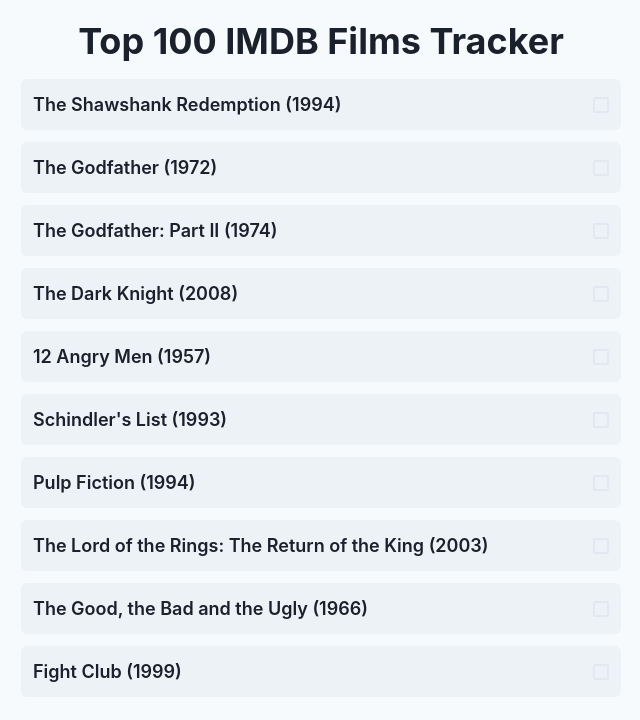
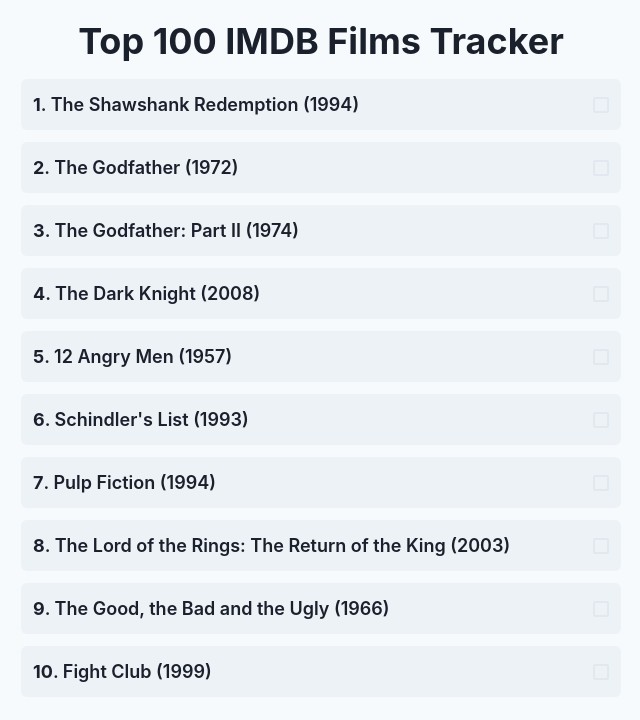
Before and after one commit to GPT-Engineer-App/imdb-tracker-app, a React (Vite) app: page / in a window 1280 px wide. Shown: the top 720 px of the page, without its empty margins (319-959 px from the left). Built offline with nearby package versions, Linux system fonts and the light colour scheme.

Commit message:
Added labels with rankings for each of the top 100 IMDB films in the Index page.

```diff
--- a/src/pages/Index.jsx
+++ b/src/pages/Index.jsx
@@ -24,7 +24,7 @@ const Index = () => {
       <Stack spacing={3} maxW="600px" mx="auto">
         {movies.map(movie => (
           <Flex key={movie.id} p={3} bg="gray.100" borderRadius="md" align="center" justify="space-between">
-            <Text fontSize="lg" fontWeight="semibold">{movie.title} ({movie.year})</Text>
+            <Text fontSize="lg" fontWeight="semibold"><strong>{movie.id}</strong>. {movie.title} ({movie.year})</Text>
             <Checkbox colorScheme="green" />
           </Flex>
         ))}
```
